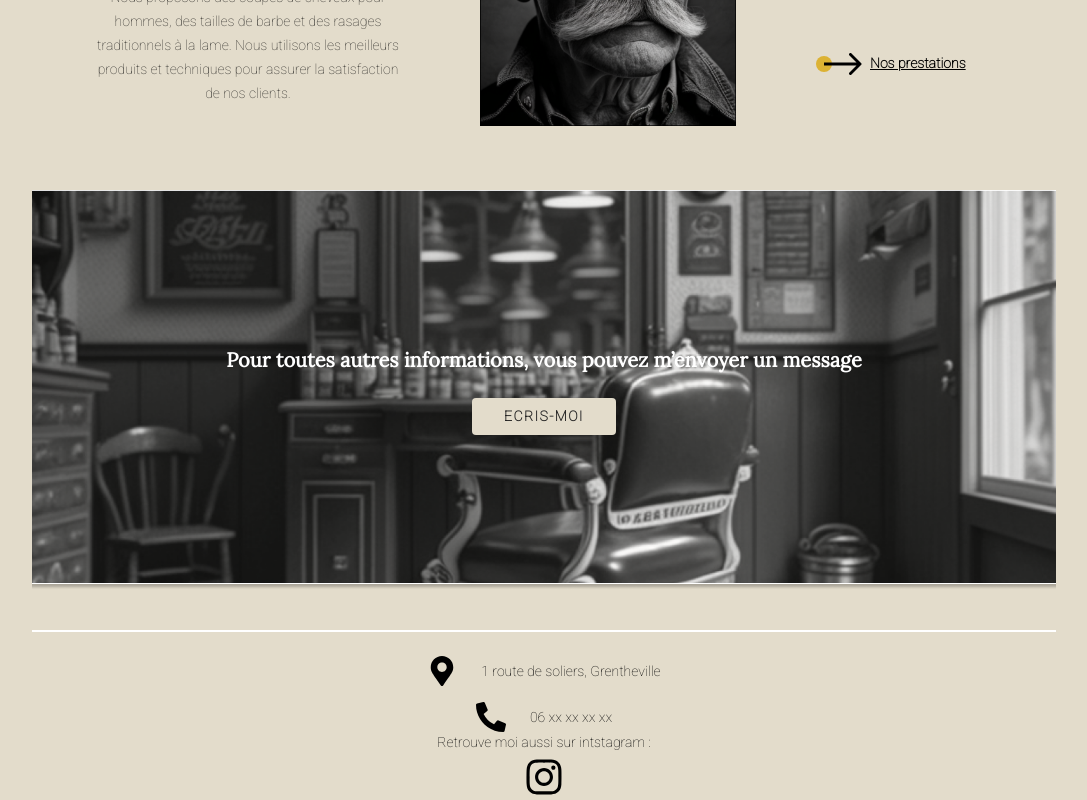
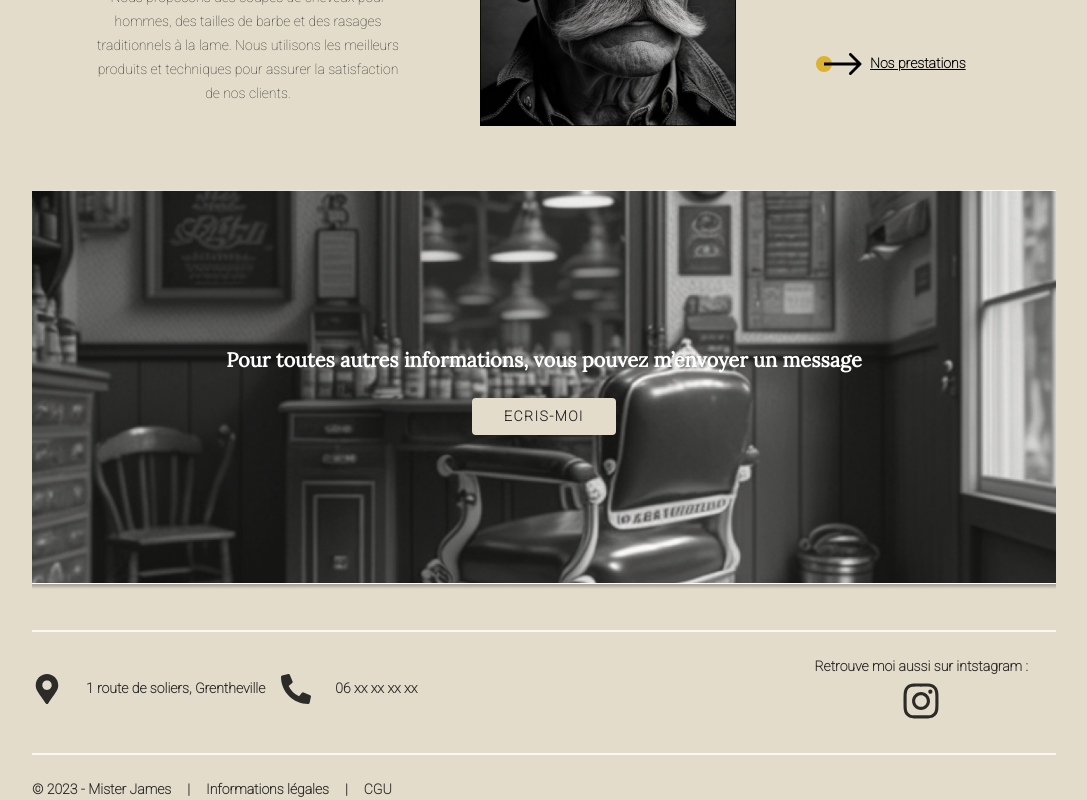
Before and after one commit to yaniiish/MisterJames, a React (Create React App) app in the folder mister-james/: page / in a window 1280 px wide. Shown: the part 1559-2359 px from the top of the page, without its empty margins (96-1183 px from the left). Built offline with nearby package versions, Linux system fonts and the light colour scheme.

Commit message:
footer ok

```diff
--- a/mister-james/src/Components/Footer.js
+++ b/mister-james/src/Components/Footer.js
@@ -3,9 +3,12 @@ import Middle from './Banner/Middle'
 import { FaInstagram, FaMapMarkerAlt, FaPhoneAlt} from "react-icons/fa"
 
 function Footer() {
+
+
   return (
-    <div className='w-[80%] gap-8 border-t-2 border-white mt-10 mx-auto'>
-        <div className='flex flex-col items-center gap-4 mt-6'>
+    <>
+    <div className='w-[80%] opacity-[80%] font-bold gap-8 border-t-2 border-white mt-10 pb-8 mx-auto border-b-2 lg:flex lg:flex-row lg:justify-between lg:items-center lg:pr-7'>
+        <div className='flex flex-col items-center gap-4 mt-6 lg:flex-row'>
             <div className='flex gap-6 items-center coordo'>
                     <FaMapMarkerAlt size={30}/>
                     <span>1 route de soliers, Grentheville</span>
@@ -15,12 +18,19 @@ function Footer() {
                     <span>06 xx xx xx xx</span>
             </div>
         </div>
-        <div className='flex flex-col items-center gap-1 mt-6 lg:mt-0'>
+        <div className='flex flex-col items-center gap-1 mt-6'>
             <span>Retrouve moi aussi sur intstagram :</span>
            <a href='/'><FaInstagram size={40} className=''/></a>
         </div>
-
     </div>
+    <div className='flex flex-col items-center opacity-[80%] font-bold gap-4 mt-6 lg:flex-row w-[80%] mx-auto lg:justify-start'>
+      <a href='/'><span> &copy; 2023 - Mister James</span></a>
+      <span className='hidden lg:block'>|</span>
+      <a href='/'><span>Informations légales</span></a>
+      <span className='hidden lg:block'>|</span>
+      <a href='/'><span>CGU</span></a>
+    </div>
+    </>
   )
 }
 
```
